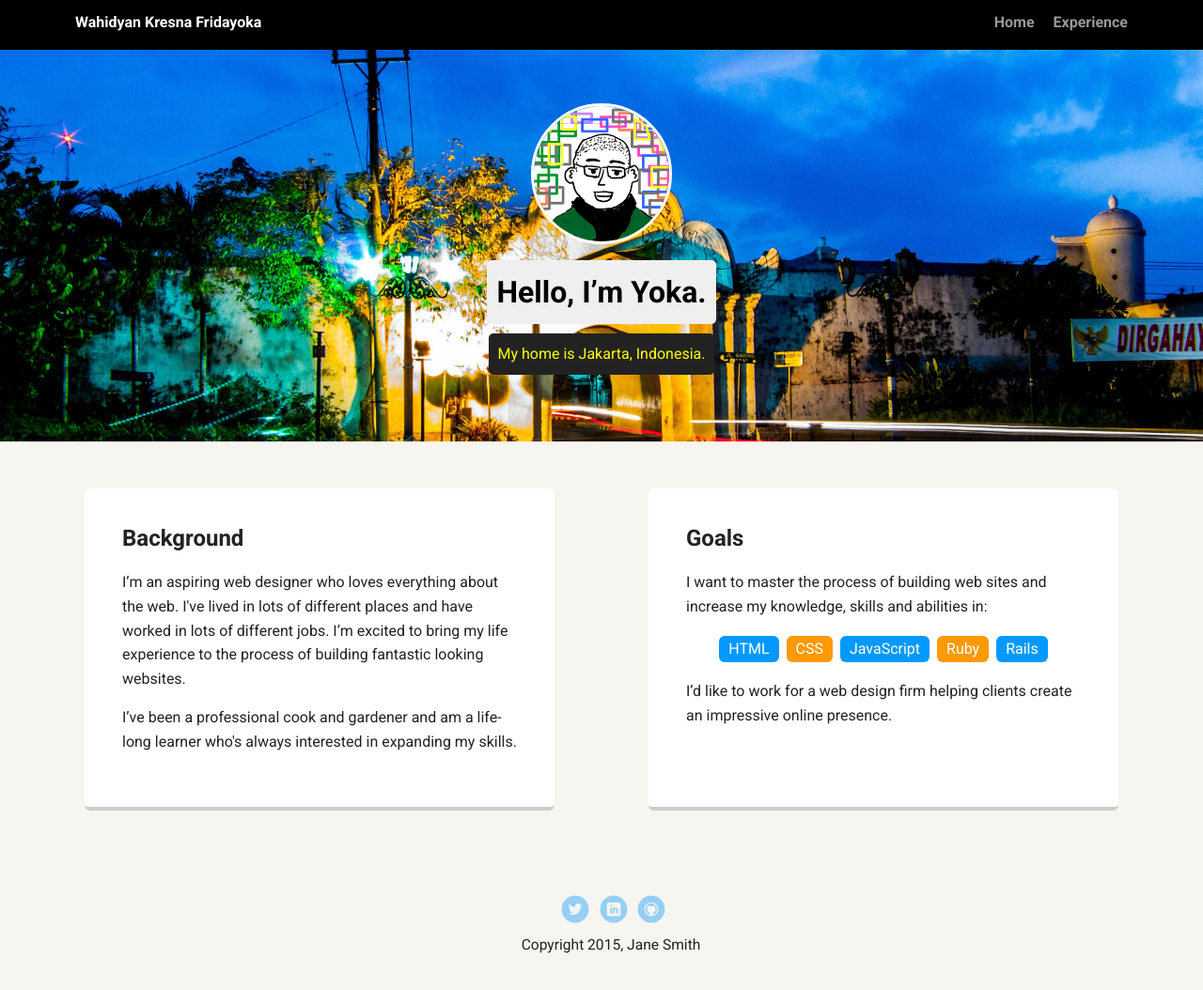
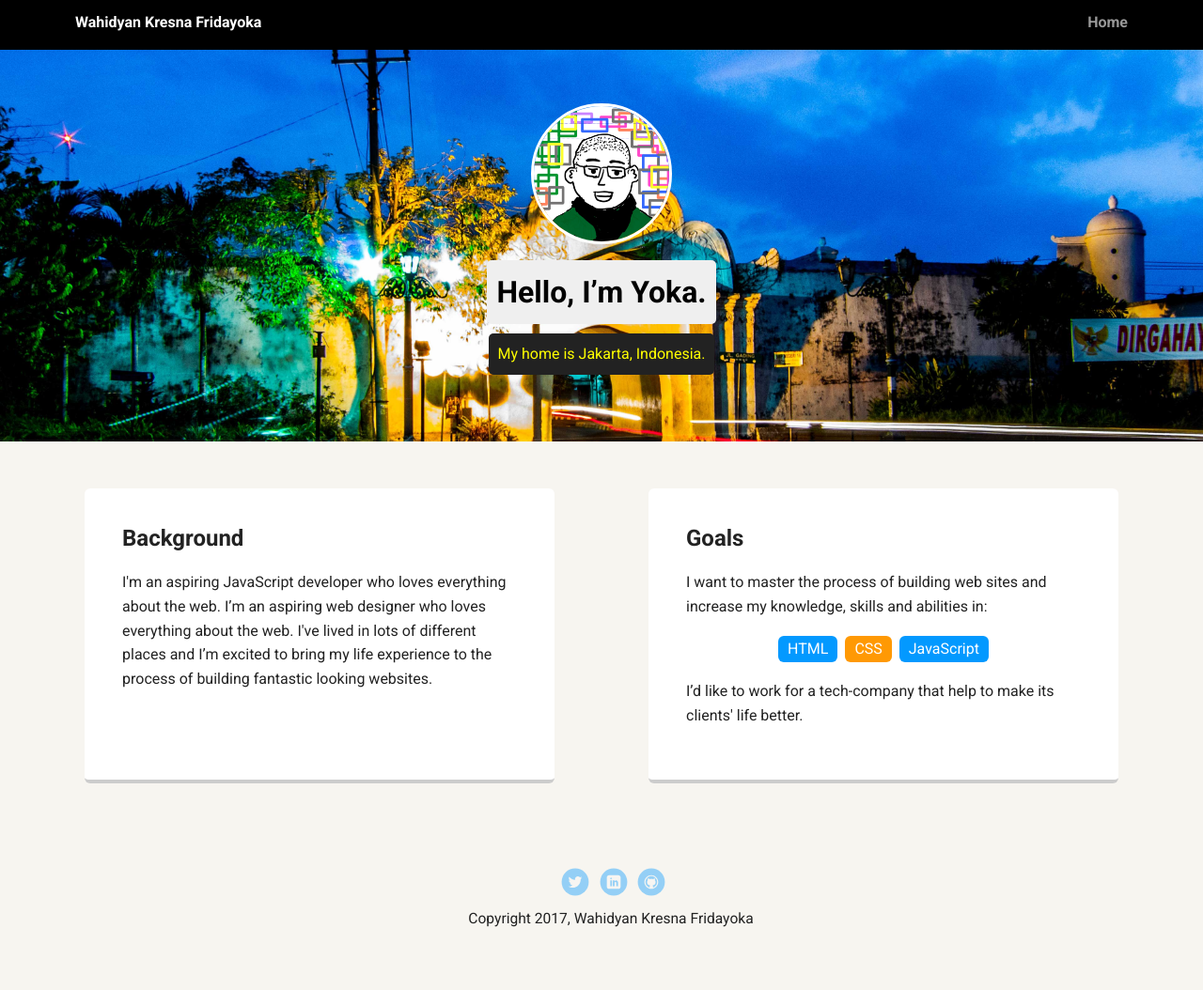
Before and after one commit to wahidyankf/treehouse-frontend-01-personal-profile-page, a website: page src/index.html in a window 1280 px wide. Shown: the whole page at 94% size. Drawn offline with nearby package versions, Linux system fonts and the light colour scheme; a web font is replaced by a local one.

Commit message:
change text and delete experience page. also fix the premature </body> tag

```diff
--- a/src/index.html
+++ b/src/index.html
@@ -19,7 +19,6 @@
     <ul class="nav">
       <li class="name">Wahidyan Kresna Fridayoka</li>
       <li><a href="#">Home</a></li>
-      <li><a href="#">Experience</a></li>
     </ul>
   </div>
 
@@ -32,9 +31,7 @@
   <main class="flex">
     <div class="card">
       <h2>Background</h2>
-      <p>I’m an aspiring web designer who loves everything about the web. I've lived in lots of different places and have worked
-        in lots of different jobs. I’m excited to bring my life experience to the process of building fantastic looking websites.</p>
-      <p>I’ve been a professional cook and gardener and am a life-long learner who's always interested in expanding my skills.</p>
+      <p>I'm an aspiring JavaScript developer who loves everything about the web. I’m an aspiring web designer who loves everything about the web. I've lived in lots of different places and I’m excited to bring my life experience to the process of building fantastic looking websites.</p>
     </div>
 
     <div class="card">
@@ -44,26 +41,21 @@
         <li>HTML</li>
         <li>CSS</li>
         <li>JavaScript</li>
-        <li>Ruby</li>
-        <li>Rails</li>
       </ul>
-      <p>I’d like to work for a web design firm helping clients create an impressive online presence.</p>
+      <p>I’d like to work for a tech-company that help to make its clients' life better.</p>
     </div>
 
   </main>
   <footer>
     <ul>
-      <li><a href="#" class="social twitter">Twitter</a></li>
-      <li><a href="#" class="social linkedin">LinkedIn</a></li>
-      <li><a href="#" class="social github">Github</a></li>
+      <li><a href="https://twitter.com/wahidyankf" class="social twitter">Twitter</a></li>
+      <li><a href="https://www.linkedin.com/in/wahidyan-kresna-fridayoka" class="social linkedin">LinkedIn</a></li>
+      <li><a href="https://github.com/wahidyankf" class="social github">Github</a></li>
     </ul>
-    <p class="copyright">Copyright 2015, Jane Smith</p>
+    <p class="copyright">Copyright 2017, Wahidyan Kresna Fridayoka</p>
   </footer>
-</body>
-
 
 <!-- build:js js/app.min.js -->
-<script src="bower_components/jquery/dist/jquery.min.js"></script>
 <script src="js/app.js"></script>
 <!-- endbuild -->
 
```
